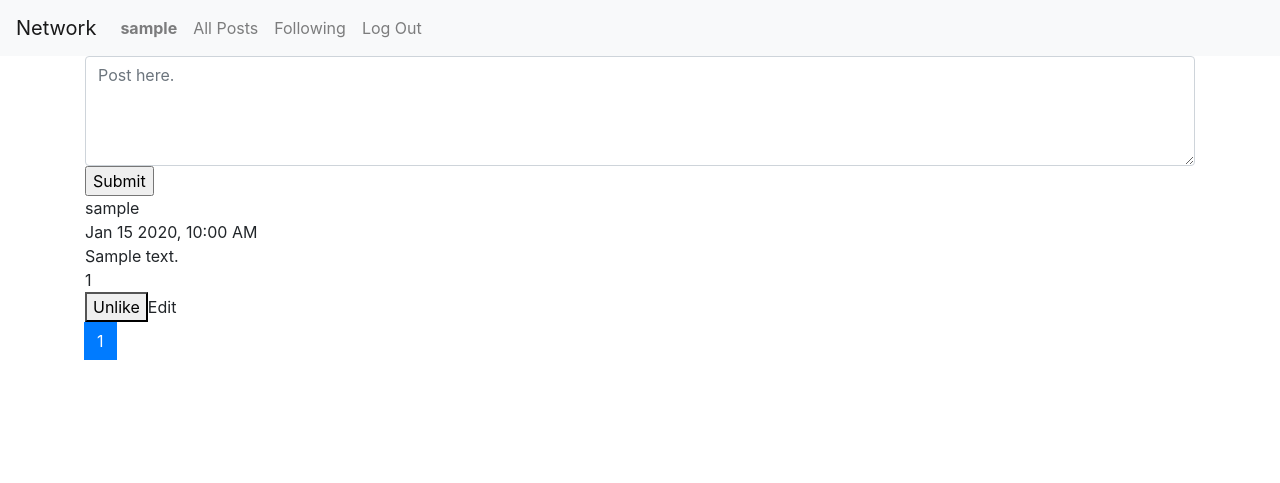
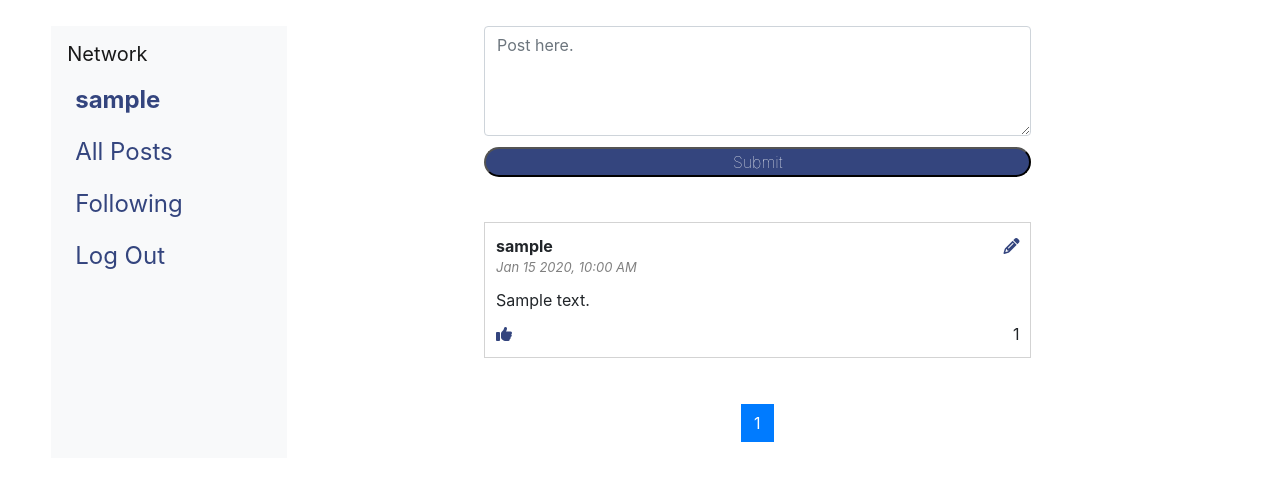
Before and after one commit to JonathanPalma-code/Network, a Django app: page / in a window 1280 px wide. Shown: the top 483 px of the page. Run offline with Django 3.2, Linux system fonts and the light colour scheme; a user stored in the database is signed in; tables that the repository leaves empty hold one stand-in row (values such as "Sample post"); some libraries are stand-ins or nearby versions.

Commit message:
style: register, login, body page

```diff
--- /dev/null
+++ b/network/static/network/css/styles.css
@@ -0,0 +1,132 @@
+body {
+  padding: 2% 4% 2%;
+  display: grid;
+  grid-template-columns: 20% 80%;
+}
+body .index {
+  display: block !important;
+  font-size: x-large;
+}
+body .index ul {
+  display: block !important;
+}
+body .index ul li a {
+  color: #34457E !important;
+  cursor: pointer;
+}
+body .index ul li a:hover {
+  color: #4C69C5 !important;
+}
+
+.fas, .far {
+  color: #34457E;
+}
+
+input {
+  background-color: #34457E;
+  color: white;
+  width: 100%;
+  margin-top: 2%;
+  border-radius: 25px;
+  font-weight: 100;
+}
+
+.login, .register {
+  height: 100%;
+  padding: 5%;
+  display: grid;
+  grid-template-columns: repeat(2, 50%);
+  align-items: center;
+}
+.login .introduction img, .register .introduction img {
+  display: flex;
+  align-items: center;
+}
+.login .login-user, .login .register-user, .register .login-user, .register .register-user {
+  padding-left: 10%;
+}
+.login .login-user h2, .login .register-user h2, .register .login-user h2, .register .register-user h2 {
+  font-weight: bolder;
+  padding: 2% 0 2%;
+}
+.login .login-user input, .login .register-user input, .register .login-user input, .register .register-user input {
+  width: 60%;
+  height: 50px;
+}
+.login .login-user .btn, .login .register-user .btn, .register .login-user .btn, .register .register-user .btn {
+  border-radius: 50px;
+}
+.login .login-user .error, .login .register-user .error, .register .login-user .error, .register .register-user .error {
+  color: red;
+  font-weight: bold;
+}
+.login .login-user p, .login .register-user p, .register .login-user p, .register .register-user p {
+  margin-top: 5%;
+}
+
+#add_post {
+  padding: 0 20% 0 20%;
+}
+
+#profile-page {
+  padding: 0 20% 0 20%;
+}
+
+#all-posts {
+  display: grid !important;
+  grid-template-columns: 20% 60% 20%;
+  padding: 5% 0 5%;
+}
+#all-posts .post-card {
+  grid-column: 2/3;
+  display: grid;
+  grid-template-columns: 50% 50%;
+  padding: 2%;
+  border: lightgray;
+  border-style: solid;
+  border-width: 0.1mm;
+}
+#all-posts .post-card .post-user {
+  grid-column: 1/2;
+  font-weight: bold;
+}
+#all-posts .post-card .post-content {
+  grid-column: 1/3;
+  grid-row: 3/4;
+  padding: 2% 0 2% 0;
+}
+#all-posts .post-card .post-date {
+  grid-column: 1/3;
+  grid-row: 2/3;
+  font-size: small;
+  font-style: italic;
+  color: gray;
+}
+#all-posts .post-card .post-likes {
+  grid-row: 4/5;
+  grid-column: 2/3;
+  text-align: end;
+}
+#all-posts .post-card .like {
+  grid-row: 4/5;
+  grid-column: 1/2;
+  border: none;
+  background: none;
+  width: fit-content;
+  padding: 0;
+}
+#all-posts .post-card .like:hover {
+  text-decoration: underline;
+}
+#all-posts .post-card .edit-link {
+  grid-column: 2/3;
+  grid-row: 1/2;
+  text-align: end;
+  cursor: pointer;
+}
+
+.pagination {
+  justify-content: center;
+}
+
+/*# sourceMappingURL=styles.css.map */
--- /dev/null
+++ b/network/static/network/css/styles.scss
@@ -0,0 +1,151 @@
+body {
+    padding: 2% 4% 2%;
+    display: grid;
+    grid-template-columns: 20% 80%;
+
+    .index {
+        display: block !important;
+        font-size: x-large;
+        ul {
+            display: block !important;
+            li {
+                a {
+                    color: #34457E !important;
+                    cursor: pointer;
+                    &:hover {
+                        color: #4C69C5 !important;
+                    }
+                }
+            }
+        }
+    }
+}
+
+.fas, .far {
+    color: #34457E;
+}
+
+input {
+    background-color: #34457E;
+    color: white;
+    width: 100%;
+    margin-top: 2%;
+    border-radius: 25px;
+    font-weight: 100;
+}
+
+.login, .register {
+    height: 100%;
+    padding: 5%;
+    display: grid;
+    grid-template-columns: repeat(2, 50%);
+    align-items: center;
+
+    .introduction {
+
+        img {
+            display: flex;
+            align-items: center;
+        }
+    }
+
+    .login-user, .register-user {
+        padding-left: 10%;
+
+        h2 {
+            font-weight: bolder;
+            padding: 2% 0 2%;
+        }
+
+        input {
+            width: 60%;
+            height: 50px;
+        }
+
+        .btn {
+            border-radius: 50px;
+        }
+
+        .error {
+            color: red;
+            font-weight: bold;
+        }
+
+        p {
+            margin-top: 5%;
+        }
+    }
+}
+
+#add_post {
+    padding: 0 20% 0 20%;
+}
+
+#profile-page {
+    padding: 0 20% 0 20%;
+}
+
+#all-posts {
+    display: grid !important;
+    grid-template-columns: 20% 60% 20%;
+    padding: 5% 0 5%;
+
+    .post-card {
+        grid-column: 2 / 3;
+        display: grid;
+        grid-template-columns: 50% 50%;
+        padding: 2%;
+        border: lightgray;
+        border-style: solid;
+        border-width: 0.1mm;;
+
+        .post-user {
+            grid-column: 1 / 2;
+            font-weight: bold;
+        }
+
+        .post-content {
+            grid-column: 1 / 3;
+            grid-row: 3 / 4;
+            padding: 2% 0 2% 0;
+        }
+
+        .post-date {
+            grid-column: 1 / 3;
+            grid-row: 2 / 3;
+            font-size: small;
+            font-style: italic;
+            color: gray;
+        }
+
+        .post-likes {
+            grid-row: 4 / 5;
+            grid-column: 2 / 3;
+            text-align: end;
+        }
+
+        .like {
+            grid-row: 4 / 5;
+            grid-column: 1 / 2;
+            border: none;
+            background: none;
+            width: fit-content;
+            padding: 0;
+
+            &:hover {
+                text-decoration: underline;
+            }
+        }
+
+        .edit-link {
+            grid-column: 2 / 3;
+            grid-row: 1 / 2;
+            text-align: end;
+            cursor: pointer;
+        }
+    }
+}
+
+.pagination {
+    justify-content: center;
+}
--- a/network/static/network/js/interface.js
+++ b/network/static/network/js/interface.js
@@ -131,7 +131,7 @@ const load_posts = (nav_bar) => {
 
                 // Specify the starting page and rows of posts per page
                 const current_page = 1;
-                const rows = 2;
+                const rows = 4;
 
                 display_list_posts(data, elementList, rows, current_page);
                 load_pagination(data, elementPage, rows, current_page);
@@ -319,9 +319,10 @@ const display_posts = (post) => {
                 if (data.likes.length > 0)
                     postLikes.innerHTML = data.likes.length;
                 if (data.likes.includes(current_user.innerText)) {
-                    likePost.innerHTML = "Unlike";
+                    likePost.innerHTML = '<i class="fas fa-thumbs-up"></i>';
                 } else {
-                    likePost.innerHTML = "Like";
+                    likePost.innerHTML = '<i class="far fa-thumbs-up"></i>';
+
                 }
                 likePost.onclick = () => {
                     load_like(data, postLikes, likePost, current_user);
@@ -338,7 +339,7 @@ const display_posts = (post) => {
     if (current_user) {
         if (document.querySelector("#profile-link").innerText === post.original_poster) {
             editLink.className = 'edit-link';
-            editLink.innerHTML = 'Edit';
+            editLink.innerHTML = '<i class="fas fa-pencil-alt"></i>';
             postCard.appendChild(editLink);
         }
 
@@ -363,14 +364,17 @@ const load_like = (post, postLikes, likePost, current_user) => {
 
 const display_likes = (post, postLikes, likePost, current_user) => {
     if (post.likes.includes(current_user.innerText)) {
-        likePost.innerHTML = "Unlike";
+        likePost.innerHTML = '<i class="fas fa-thumbs-up"></i>';
     } else {
-        likePost.innerHTML = "Like";
+        likePost.innerHTML = '<i class="far fa-thumbs-up"></i>';
     }
     console.log(post)
-    if (post.likes.length > 0) {
-        postLikes.style.display = 'block';
-        postLikes.innerHTML = post.likes.length;
+    postLikes.style.display = 'block';
+    if (post.likes.length > 1) {
+        postLikes.innerHTML = post.likes.length + " Likes";
+    }
+    else if (post.likes.length > 0) {
+        postLikes.innerHTML = post.likes.length + " Like";
     }
     else
         postLikes.style.display = 'none';
@@ -380,12 +384,12 @@ const display_edit = (post, postContent, postCard, editLink) => {
     const editTextArea = document.createElement("textarea");
     editTextArea.innerHTML = post.content
     postCard.replaceChild(editTextArea, postContent);
-    editLink.innerHTML = "Save";
+    editLink.innerHTML = '<i class="fas fa-save"></i>';
     editLink.onclick = () => {
         let newPostContent = { id: post.id, content: editTextArea.value };
         load_edit(newPostContent, post);
         postCard.replaceChild(postContent, editTextArea);
-        editLink.innerHTML = "Edit";
+        editLink.innerHTML = '<i class="fas fa-pencil-alt"></i>';
         postContent.innerHTML = newPostContent.content;
 
         // Update post cycle
--- a/network/templates/network/layout.html
+++ b/network/templates/network/layout.html
@@ -7,13 +7,14 @@
     <title>{% block title %}Social Network{% endblock %}</title>
     <link rel="stylesheet" href="https://stackpath.bootstrapcdn.com/bootstrap/4.4.1/css/bootstrap.min.css"
         integrity="sha384-Vkoo8x4CGsO3+Hhxv8T/Q5PaXtkKtu6ug5TOeNV6gBiFeWPGFN9MuhOf23Q9Ifjh" crossorigin="anonymous">
-    <link href="{% static 'network/styles.css' %}" rel="stylesheet">
+    <link href="{% static 'network/css/styles.css' %}" rel="stylesheet">
     <script src="{% static 'network/js/interface.js' %}"></script>
+    <script src="https://kit.fontawesome.com/d5cd48e864.js" crossorigin="anonymous"></script>
 </head>
 
 <body>
 
-    <nav class="navbar navbar-expand-lg navbar-light bg-light">
+    <nav class="index navbar navbar-expand-lg navbar-light bg-light">
         <a class="navbar-brand" href="#">Network</a>
 
         <div>
```
Also changed, not shown: network/templates/network/login.html (+12 -4 lines), network/templates/network/register.html (+12 -4 lines), network/static/network/img/network.png (added), network/static/network/styles.css (deleted), 1 other file.
